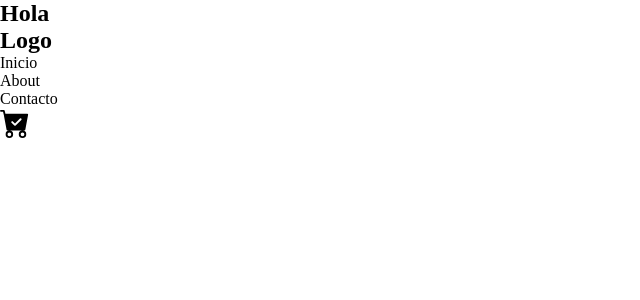
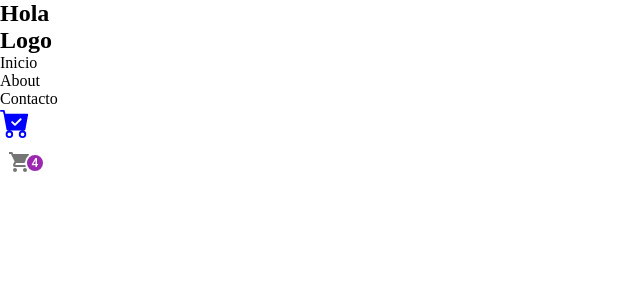
Before and after one commit to joaquinGV/Ecommerce-StarJewerly, a React (Vite) app in the folder React-StarJewerlyProject/: page / in a window 1280 px wide. Shown: the top 300 px of the page, without its empty margins (0-640 px from the left). Built offline with nearby package versions, Linux system fonts and the light colour scheme.

Commit message:
carrito sin diseño

```diff
--- a/React-StarJewerlyProject/src/assets/layout/navbar/Navbar.jsx
+++ b/React-StarJewerlyProject/src/assets/layout/navbar/Navbar.jsx
@@ -1,4 +1,5 @@
 import CartWidget from "../../../common/cartWidget/CartWidget";
+import CustomizedBadges from "../../../common/cartWidget2/CartWidget2";
 
 const Navbar = () => {
   return (
@@ -10,6 +11,7 @@ const Navbar = () => {
         <li>Contacto</li>
       </ul>
       <CartWidget />
+      <CustomizedBadges />
     </div>
   );
 };
--- a/React-StarJewerlyProject/src/common/cartWidget/CartWidget.jsx
+++ b/React-StarJewerlyProject/src/common/cartWidget/CartWidget.jsx
@@ -3,7 +3,7 @@ import { BsFillCartCheckFill } from "react-icons/bs";
 const CartWidget = () => {
   return (
     <div>
-      <BsFillCartCheckFill color="black" size={30} />
+      <BsFillCartCheckFill color="blue" size={30} title="Carrito Incompleto" />
     </div>
   );
 };
--- /dev/null
+++ b/React-StarJewerlyProject/src/common/cartWidget2/CartWidget2.jsx
@@ -0,0 +1,24 @@
+// import * as React from 'react';
+import Badge from "@mui/material/Badge";
+import { styled } from "@mui/material/styles";
+import IconButton from "@mui/material/IconButton";
+import ShoppingCartIcon from "@mui/icons-material/ShoppingCart";
+
+const StyledBadge = styled(Badge)(({ theme }) => ({
+  "& .MuiBadge-badge": {
+    right: -3,
+    top: 13,
+    border: `2px solid ${theme.palette.background.paper}`,
+    padding: "0 4px",
+  },
+}));
+
+export default function CustomizedBadges() {
+  return (
+    <IconButton aria-label="cart">
+      <StyledBadge badgeContent={4} color="secondary">
+        <ShoppingCartIcon />
+      </StyledBadge>
+    </IconButton>
+  );
+}
```
Also changed, not shown: React-StarJewerlyProject/package.json (+7 -1 lines), 1 other file (tests, documents, lock files or other folders).
